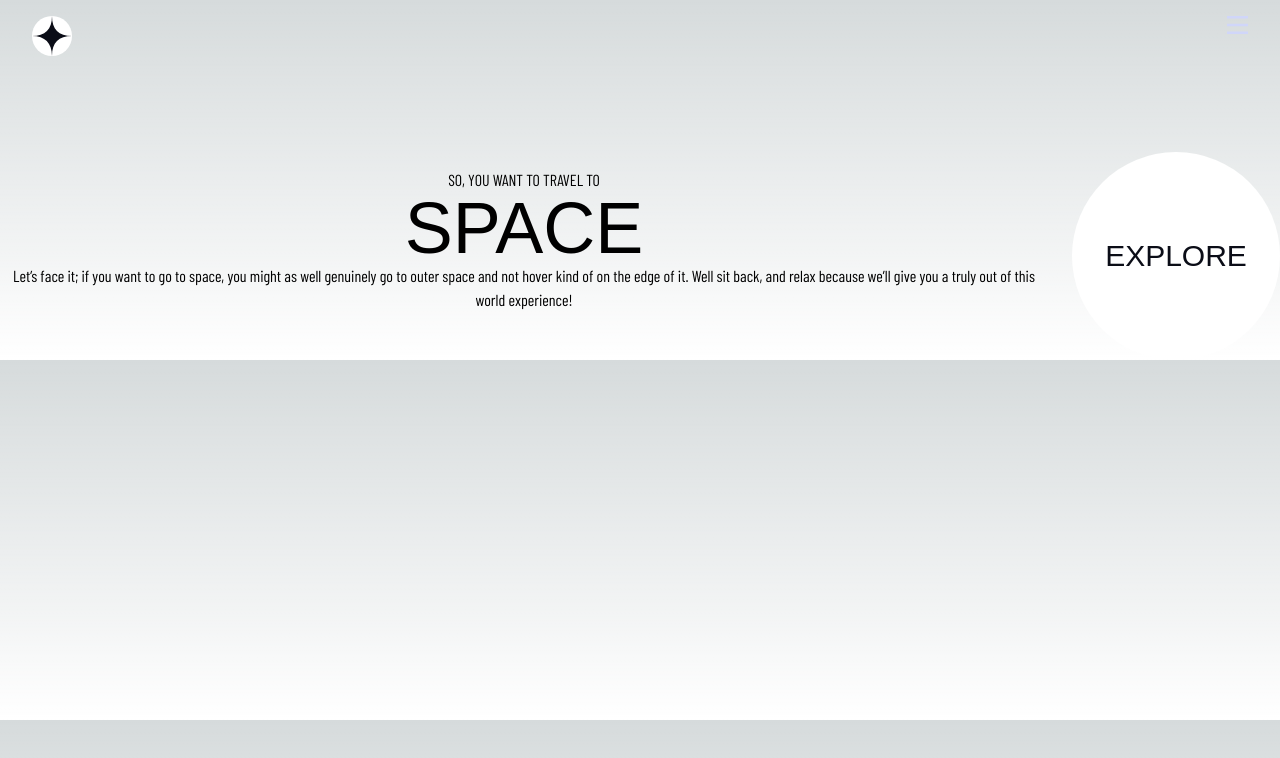
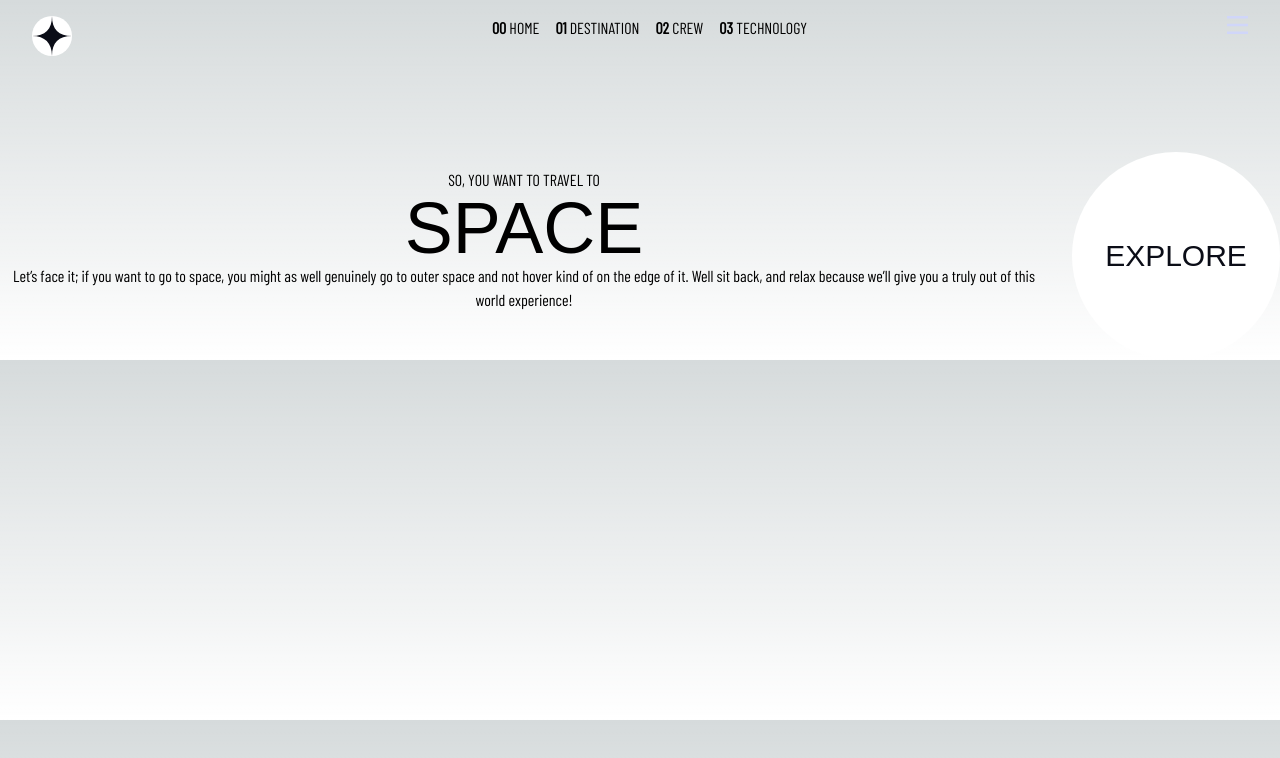
Before and after one commit to tugbaesat/space-tourism-website, a Next.js app: page / in a window 1280 px wide. Shown: the top 758 px of the page. Built offline with nearby package versions, Linux system fonts and the light colour scheme; a web font is replaced by a local one.

Commit message:
navbar desktop added

```diff
--- a/src/app/components/Navbar.jsx
+++ b/src/app/components/Navbar.jsx
@@ -8,11 +8,33 @@ const Navbar = () => {
   return (
     <section className="flex justify-between align-baseline px-8 py-4">
       <div>
-        <Image src={logo} alt="logo" width={40} height={40}/>
+        <Image src={logo} alt="logo" width={40} height={40} />
       </div>
       <div>
-        <Image src={iconHamburger} alt="logo" width={21} height={24}/>
-        <Image className="hidden" src={iconClose} alt="logo" width={40} height={40}/>
+        <ul className="flex gap-4">
+          <li className="uppercase">
+            <span className="font-bold">00</span> Home
+          </li>
+          <li className="uppercase">
+            <span className="font-bold">01</span> Destination
+          </li>
+          <li className="uppercase">
+            <span className="font-bold">02</span> Crew
+          </li>
+          <li className="uppercase">
+            <span className="font-bold">03</span> Technology
+          </li>
+        </ul>
+      </div>
+      <div>
+        <Image src={iconHamburger} alt="logo" width={21} height={24} />
+        <Image
+          className="hidden"
+          src={iconClose}
+          alt="logo"
+          width={40}
+          height={40}
+        />
       </div>
     </section>
   );
```
